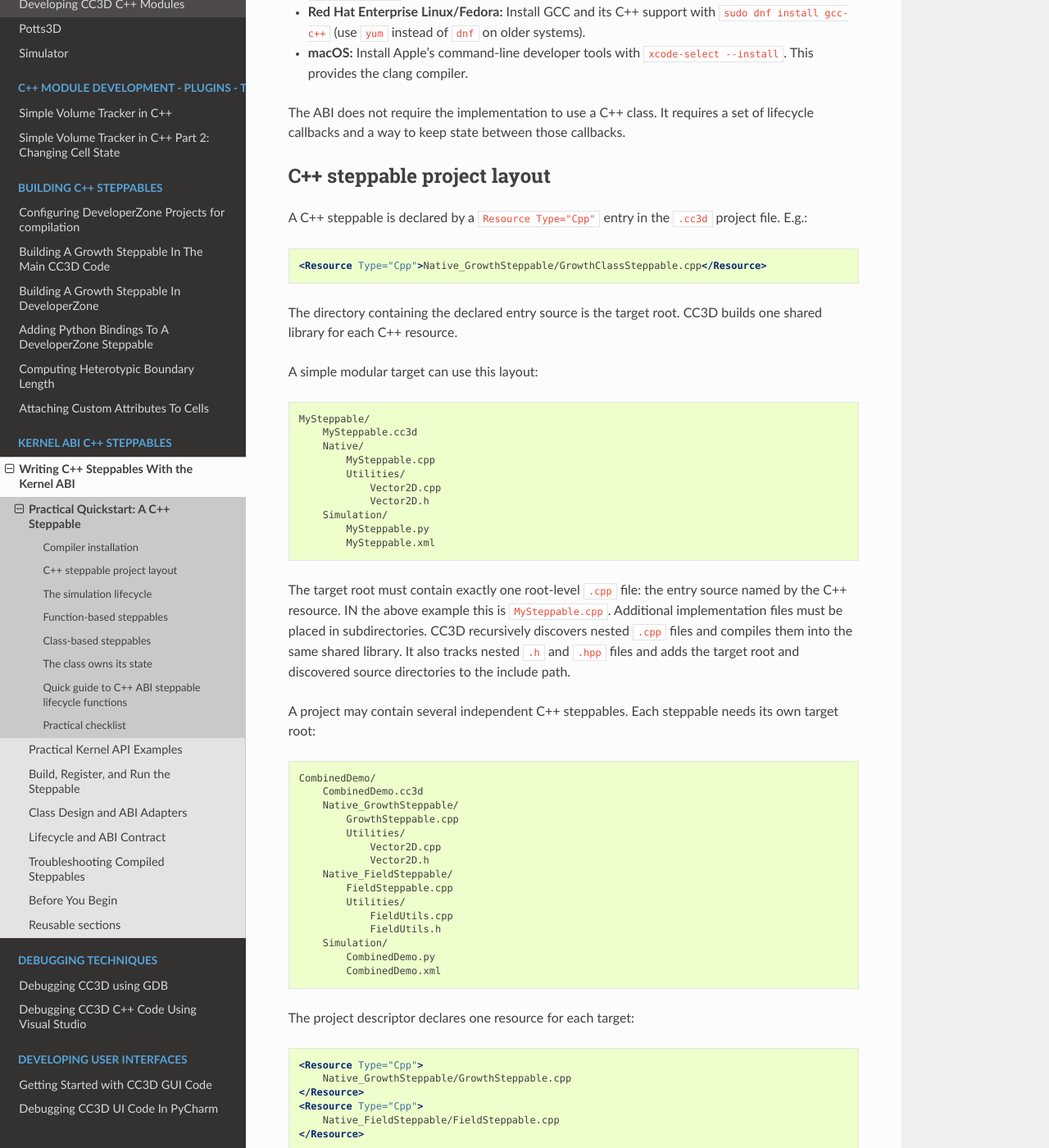
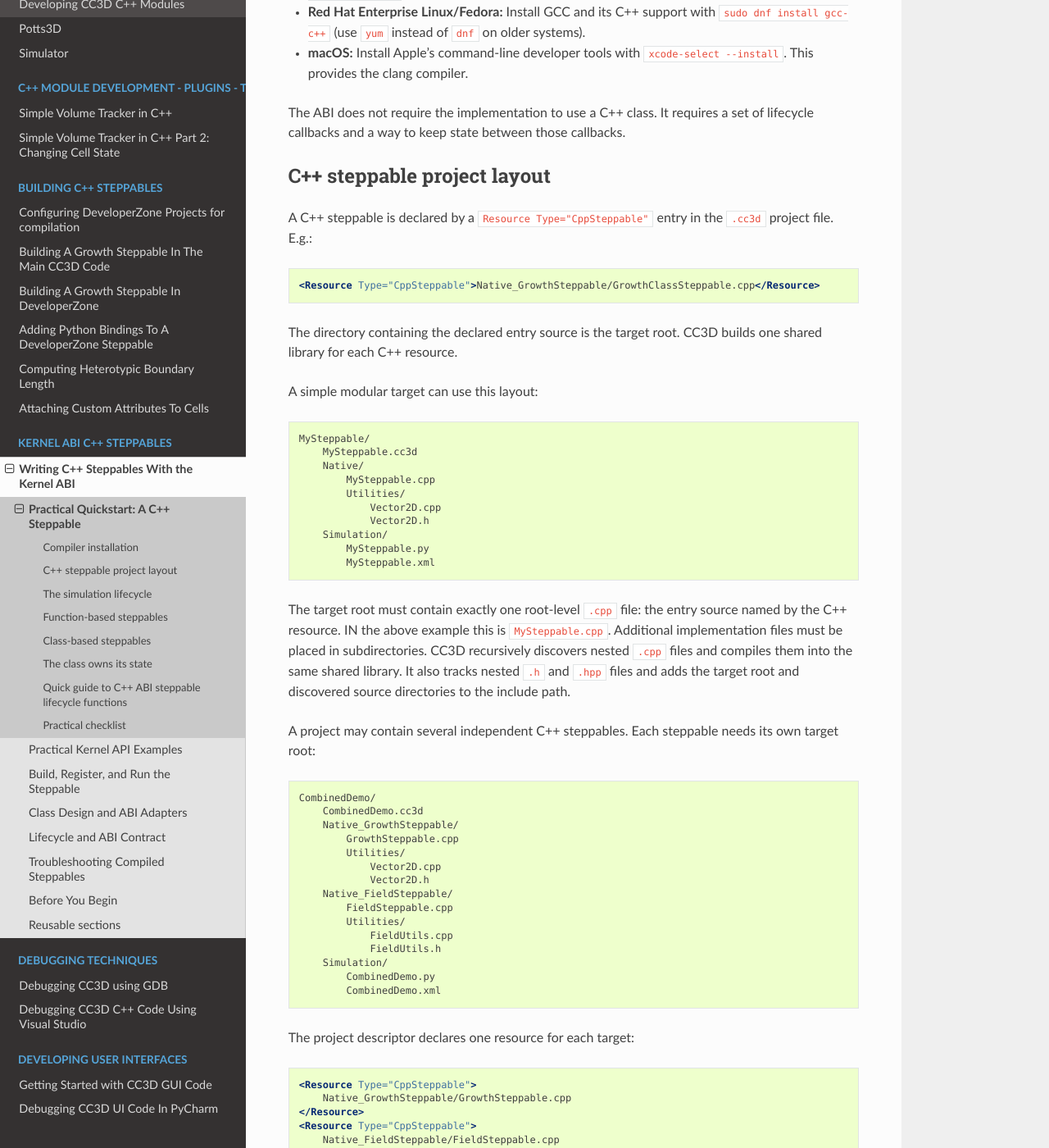
Before and after one commit to CompuCell3D/CompuCell3DDevelopersManual, a Sphinx documentation site: the page built from docs/cpp_kernel_abi_steppables/quickstart.rst, in a window 1280 px wide and 1400 px high, scrolled down 965 px. Shown: the whole window at 82% size. Built offline with Sphinx 7.4.7 and the Read the Docs theme 3.1.0, drawn with Linux system fonts in a browser that asks for light colours.

Commit message:
fixed documentation

```diff
--- a/docs/cpp_kernel_abi_steppables/build_and_run.rst
+++ b/docs/cpp_kernel_abi_steppables/build_and_run.rst
@@ -56,8 +56,8 @@ The project descriptor keeps one C++ resource per target:
 
 .. code-block:: xml
 
-   <Resource Type="Cpp">Native_GrowthSteppable/GrowthSteppable.cpp</Resource>
-   <Resource Type="Cpp">Native_FieldSteppable/FieldSteppable.cpp</Resource>
+   <Resource Type="CppSteppable">Native_GrowthSteppable/GrowthSteppable.cpp</Resource>
+   <Resource Type="CppSteppable">Native_FieldSteppable/FieldSteppable.cpp</Resource>
 
 Each resource is compiled independently. Multiple C++ resources sharing one
 target root are rejected, and a target containing more than one root-level
@@ -82,7 +82,7 @@ project. For example:
 
 .. code-block:: xml
 
-   <Resource Type="Cpp">Native/MySteppable.cpp</Resource>
+   <Resource Type="CppSteppable">Native/MySteppable.cpp</Resource>
 
 CC3D compares the entry source, all discovered implementation sources, tracked
 headers, kernel header, ABI information, metadata, and output library. It
--- a/docs/cpp_kernel_abi_steppables/quickstart.rst
+++ b/docs/cpp_kernel_abi_steppables/quickstart.rst
@@ -48,12 +48,12 @@ state between those callbacks.
 C++ steppable project layout
 ----------------------------
 
-A C++ steppable is declared by a ``Resource Type="Cpp"`` entry in the
+A C++ steppable is declared by a ``Resource Type="CppSteppable"`` entry in the
 ``.cc3d`` project file. E.g.:
 
 .. code-block:: xml
 
-   <Resource Type="Cpp">Native_GrowthSteppable/GrowthClassSteppable.cpp</Resource>
+   <Resource Type="CppSteppable">Native_GrowthSteppable/GrowthClassSteppable.cpp</Resource>
 
 The directory containing the declared entry source is
 the target root. CC3D builds one shared library for each C++ resource.
@@ -105,10 +105,10 @@ The project descriptor declares one resource for each target:
 
 .. code-block:: xml
 
-   <Resource Type="Cpp">
+   <Resource Type="CppSteppable">
        Native_GrowthSteppable/GrowthSteppable.cpp
    </Resource>
-   <Resource Type="Cpp">
+   <Resource Type="CppSteppable">
        Native_FieldSteppable/FieldSteppable.cpp
    </Resource>
 
--- a/docs/cpp_kernel_abi_steppables/troubleshooting.rst
+++ b/docs/cpp_kernel_abi_steppables/troubleshooting.rst
@@ -29,7 +29,7 @@ environment mismatch. Confirm that:
 Multiple files or multiple steppables
 -------------------------------------
 
-Each ``Resource Type="Cpp"`` defines one independent target. The target root
+Each ``Resource Type="CppSteppable"`` defines one independent target. The target root
 must contain exactly one root-level ``.cpp`` entry source. Move additional
 implementation files into a subdirectory, or create a separate target root and
 C++ resource for another steppable.
```
Also changed, not shown: 1 other file.
